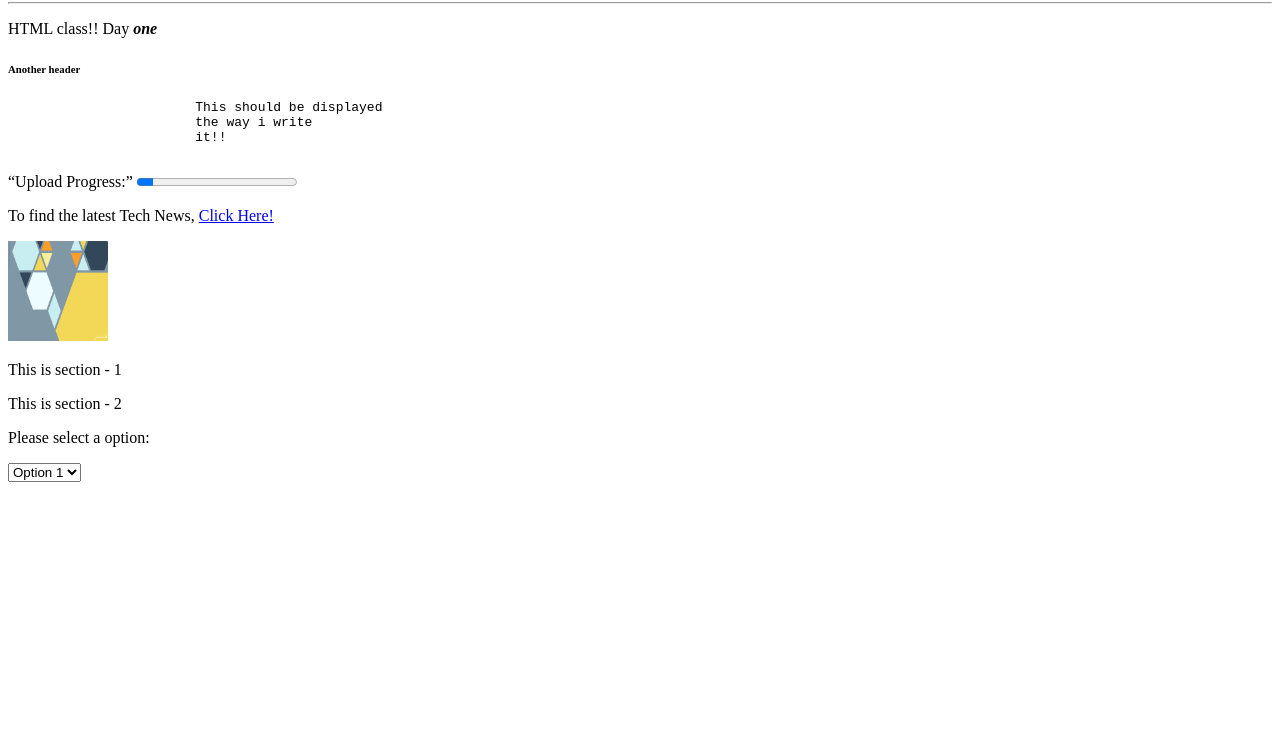
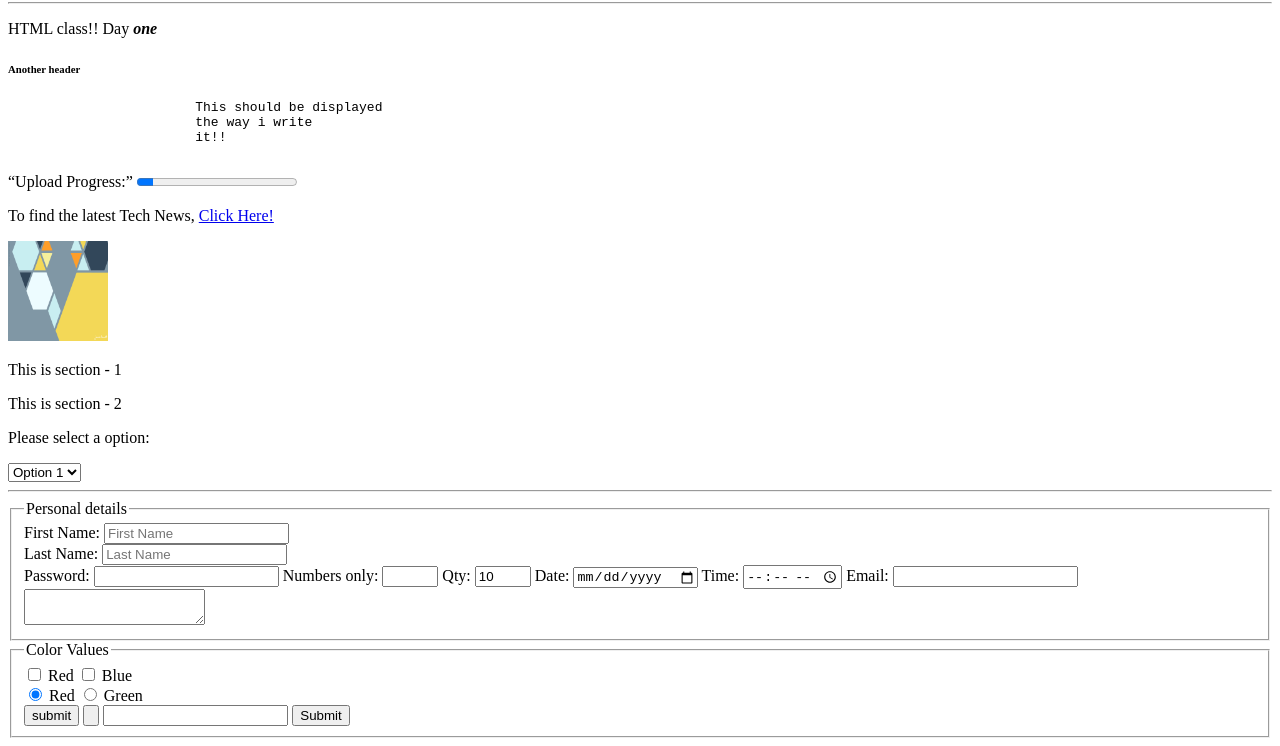
Before and after one commit to rokr9/SampleProject, a plain HTML site: page index.html in a window 1280 px wide. Shown: the part 78-824 px from the top of the page. Before the commit the page ends 800 px from the top, so only its background shows below. Drawn offline with Linux system fonts and the light colour scheme.

Commit message:
Html day 2 class work

```diff
--- a/index.html
+++ b/index.html
@@ -31,6 +31,36 @@
 			<option value="1">Option 1</option>
 			<option value="2">Option 2</option>
 			<option value="3">Option 3</option>
-		</select>
+		</select><hr>
+		<form action="sample.html">
+			<fieldset>
+				<legend>Personal details</legend>
+				First Name: <input type="text" id="fname" name="first name" placeholder="First Name" maxlength=5><br>
+				Last Name: <input type="text" id="lname" name="last name" placeholder="Last Name"><br>
+				Password: <input type="Password" name="pwd">
+				Numbers only: <input  type="number" name="num" min=1 max=15>
+				Qty: <input  type="number" name="qty" min=0 max=60 step=5 value=10>
+				Date: <input type="date" name="todays_date">
+				Time: <input type="time" name="todays_time">
+				Email: <input type="email">
+				<textarea name="sample" rows= 2 columns= 40></textarea>
+			</fieldset>
+			<fieldset>
+				<legend>Color Values</legend>
+				<input type="checkbox" value="Red" name="color-chooser"> Red
+				<input type="checkbox" value="Blue" name="color-chooser"> Blue <br>
+				<input type="radio" value="Red" name="color-chooser" checked> Red
+				<input type="radio" value="green" name="color-chooser"> Green <br>
+				<input type="submit" value="submit">
+				<input type="button" onclick="alert()">
+				<input list="names" name="listnames">
+				<datalist id="names">
+					<option value="John"></option>
+					<option value="Steve"></option>
+					<option value="max"></option>
+				</datalist>
+				<input type="submit">
+			</fieldset>
+		</form>
 	</body>
 </html>
```
